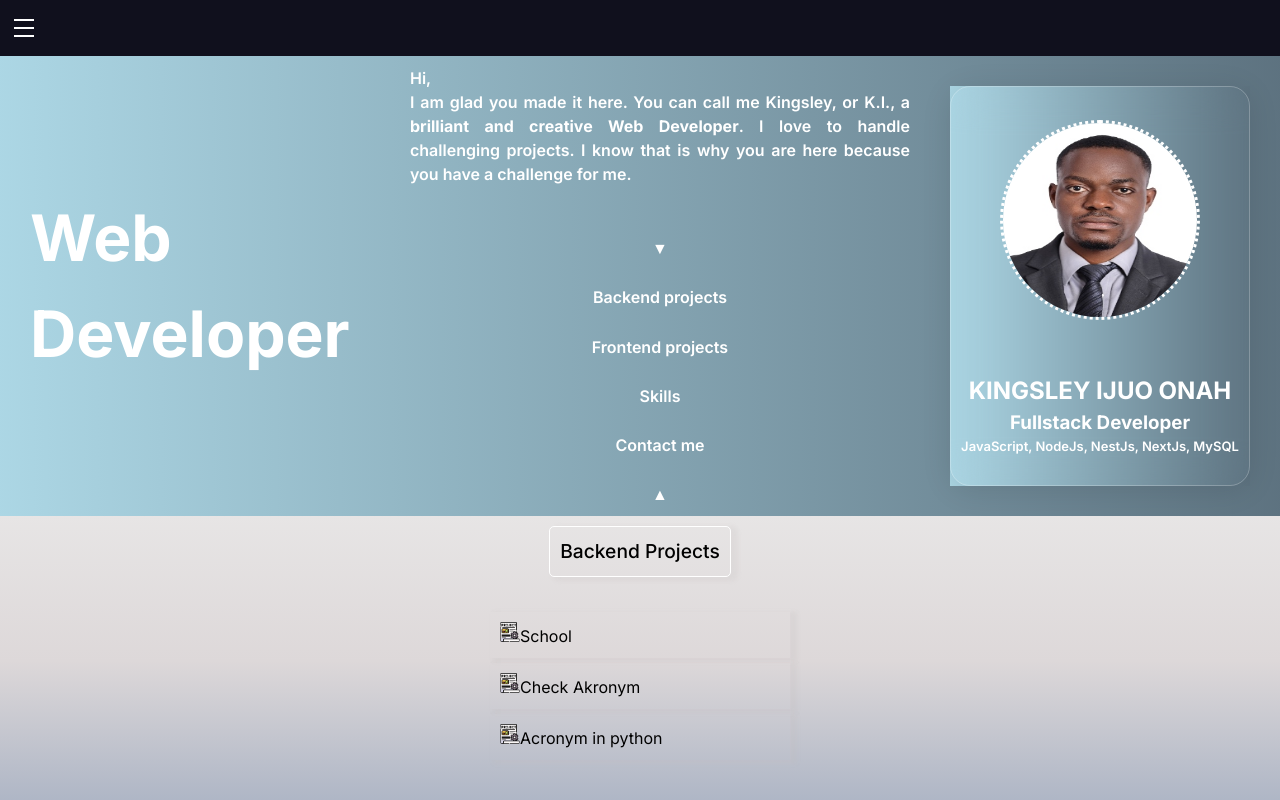
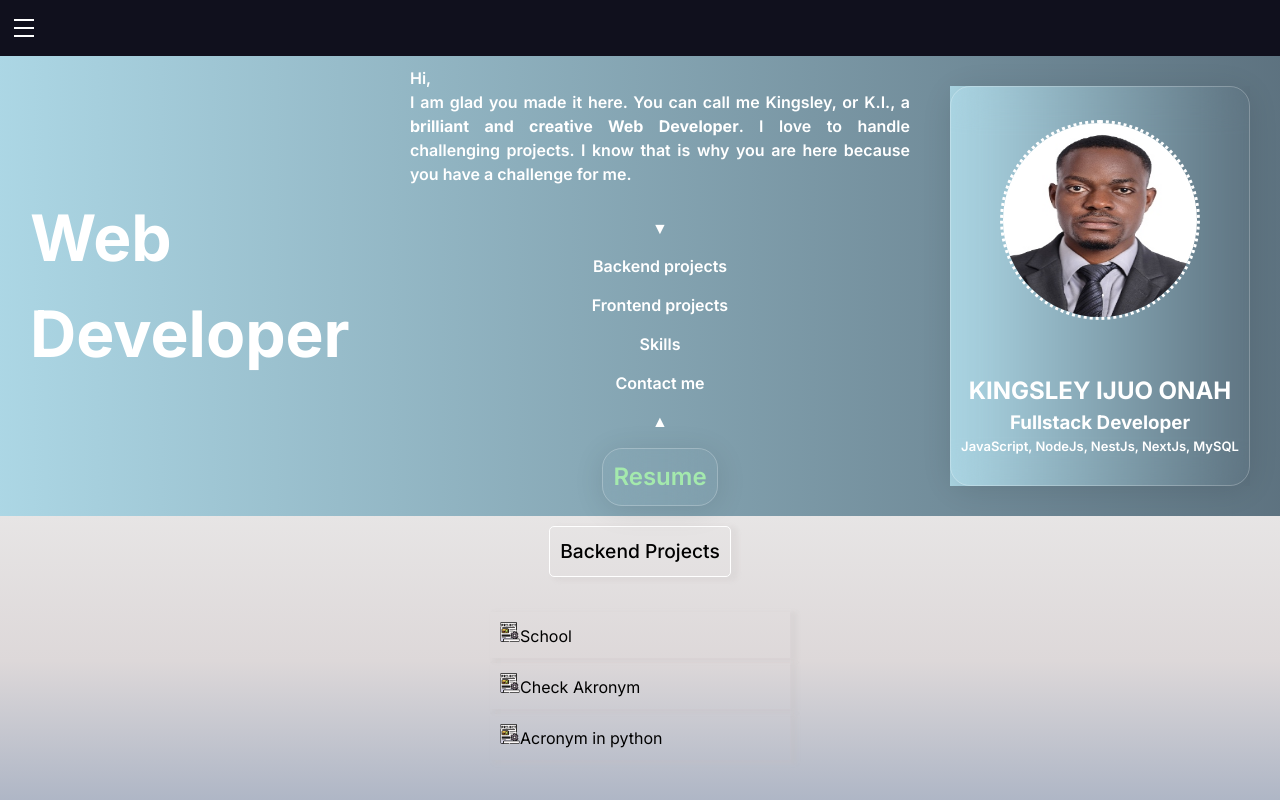
Before and after one commit to zealmaster/portfolio, a Next.js app: page / in a window 1280 px wide. Shown: the top 800 px of the page. Built offline with nearby package versions, Linux system fonts and the light colour scheme.

Commit message:
added link to download my resume

```diff
--- a/src/app/about/page.module.css
+++ b/src/app/about/page.module.css
@@ -103,6 +103,17 @@
   font-weight: 600;
 }
 
+.resume {
+  padding: 10px;
+  box-shadow: 0 4px 30px rgba(0, 0, 0, 0.1);
+  backdrop-filter: blur(20px);
+  -webkit-backdrop-filter: blur(20px);
+  border: 1px solid rgba(255, 255, 255, 0.24);
+  border-radius: 20px;
+  color: rgb(164, 233, 173);
+  font-weight: 600;
+  font-size: 24px;
+}
 @media (max-width: 825px) {
   .main {
     width: 100%;
--- a/src/app/about/page.tsx
+++ b/src/app/about/page.tsx
@@ -18,6 +18,9 @@ const About = () => {
            <div><Link href='#technology'>Skills</Link></div>
            <div><Link href='#contact'>Contact me</Link></div>
            <span>&#9650;</span>
+           <div className={styles.resume}>
+           <a href="path/to/your/file.pdf" download="Kingsley_Onah's_CV.pdf">Resume</a>
+           </div>
             </div>
         <div className={styles.profileCon}>
       <div className={styles.profile}>
```
Also changed, not shown: 1 other file (tests, documents, lock files or other folders).
